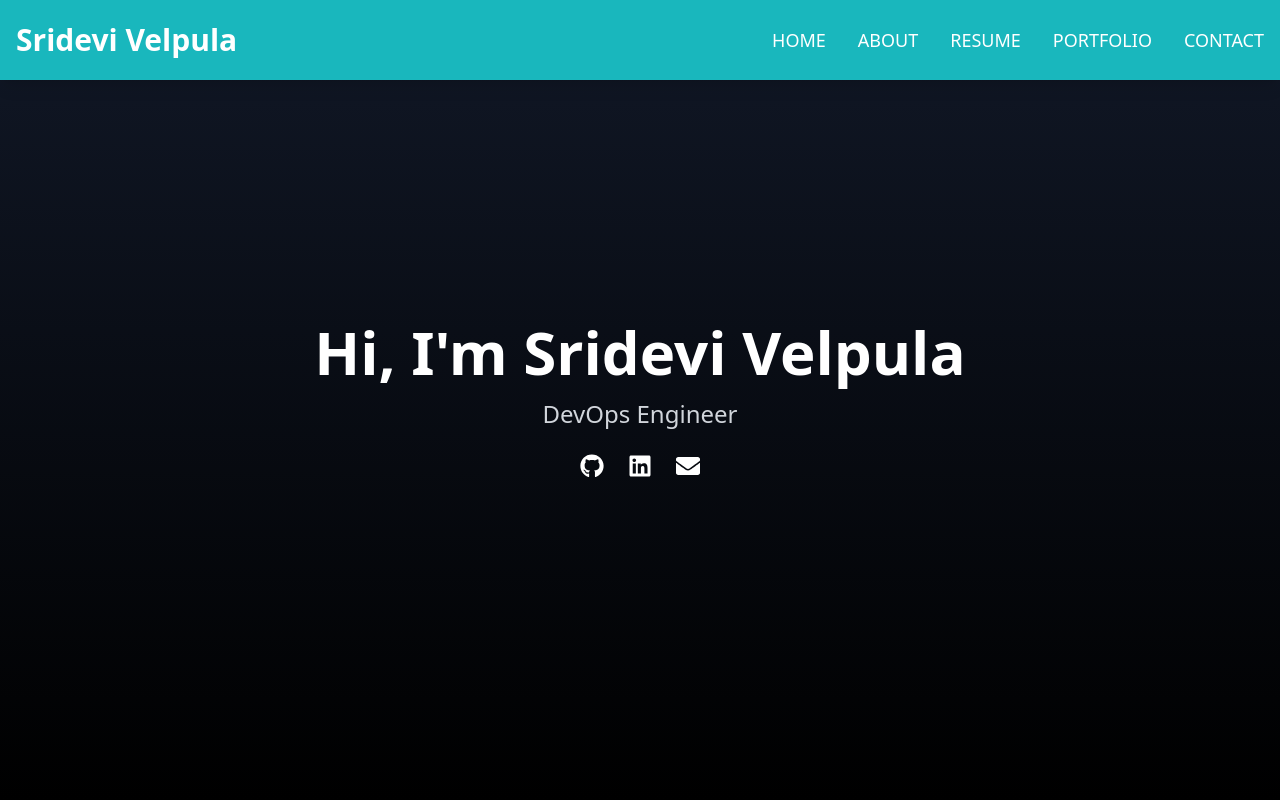
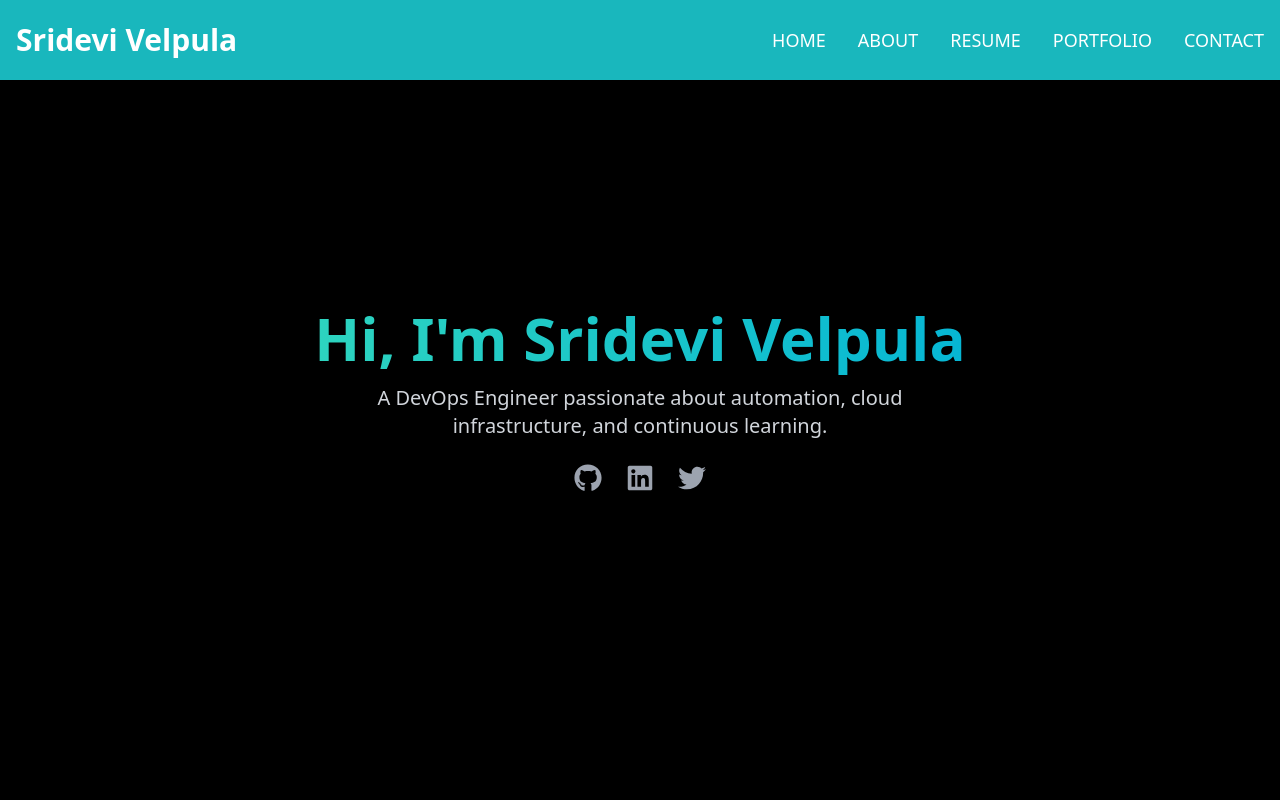
Before and after one commit to srideviblogs/my-portfolio-react, a React (Create React App) app: page / in a window 1280 px wide. Shown: the top 800 px of the page. Built offline with nearby package versions, Linux system fonts and the light colour scheme.

Commit message:
Update Hero.js

```diff
--- a/src/components/Hero.js
+++ b/src/components/Hero.js
@@ -1,42 +1,62 @@
 import React from "react";
 import { motion } from "framer-motion";
-import { FaGithub, FaLinkedin, FaEnvelope } from "react-icons/fa";
+import { FaGithub, FaLinkedin, FaTwitter } from "react-icons/fa";
 
 const Hero = () => {
   return (
-    <section id="home" className="min-h-screen flex flex-col justify-center items-center text-center bg-gradient-to-b from-gray-900 to-black text-white px-4">
+    <section
+      id="home"
+      className="h-screen bg-black text-white flex flex-col justify-center items-center px-4"
+    >
       <motion.h1
-        className="text-5xl md:text-6xl font-bold mb-4"
-        initial={{ opacity: 0, y: -40 }}
+        className="text-4xl sm:text-6xl font-bold text-center mb-4"
+        initial={{ opacity: 0, y: -30 }}
         animate={{ opacity: 1, y: 0 }}
-        transition={{ duration: 0.6 }}
+        transition={{ duration: 0.8 }}
       >
-        Hi, I'm Sridevi Velpula
+        <span className="text-transparent bg-clip-text bg-gradient-to-r from-teal-400 to-cyan-500">
+          Hi, I'm Sridevi Velpula
+        </span>
       </motion.h1>
 
-      <motion.h2
-        className="text-xl md:text-2xl text-gray-300 mb-6"
+      <motion.p
+        className="text-lg sm:text-xl text-gray-300 text-center max-w-xl"
         initial={{ opacity: 0 }}
         animate={{ opacity: 1 }}
-        transition={{ delay: 0.6, duration: 0.6 }}
+        transition={{ delay: 0.5, duration: 0.8 }}
       >
-        DevOps Engineer
-      </motion.h2>
+        A DevOps Engineer passionate about automation, cloud infrastructure, and continuous learning.
+      </motion.p>
 
       <motion.div
-        className="flex gap-6 text-2xl"
+        className="flex gap-6 mt-6"
         initial={{ opacity: 0 }}
         animate={{ opacity: 1 }}
-        transition={{ delay: 1.2 }}
+        transition={{ delay: 0.9 }}
       >
-        <a href="https://github.com/srideviblogs" target="_blank" rel="noopener noreferrer" className="hover:text-pink-400">
-          <FaGithub />
+        <a
+          href="https://github.com/srideviblogs"
+          target="_blank"
+          rel="noopener noreferrer"
+          className="text-gray-400 hover:text-white transition"
+        >
+          <FaGithub size={28} />
         </a>
-        <a href="https://linkedin.com/in/sridevi-velpula" target="_blank" rel="noopener noreferrer" className="hover:text-blue-400">
-          <FaLinkedin />
+        <a
+          href="https://www.linkedin.com/in/sridevi-pochu"
+          target="_blank"
+          rel="noopener noreferrer"
+          className="text-gray-400 hover:text-white transition"
+        >
+          <FaLinkedin size={28} />
         </a>
-        <a href="mailto:sridevivelpula@gmail.com" className="hover:text-green-400">
-          <FaEnvelope />
+        <a
+          href="https://twitter.com/yourhandle"
+          target="_blank"
+          rel="noopener noreferrer"
+          className="text-gray-400 hover:text-white transition"
+        >
+          <FaTwitter size={28} />
         </a>
       </motion.div>
     </section>
```
